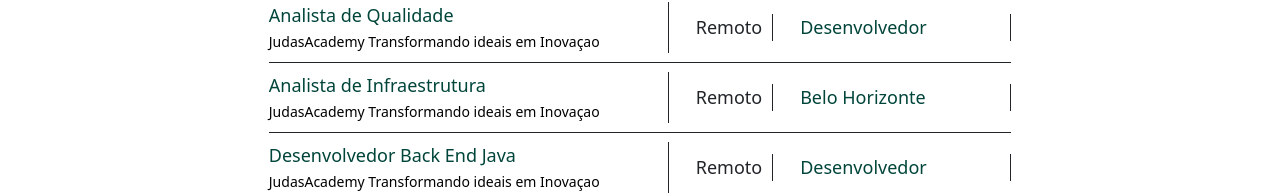
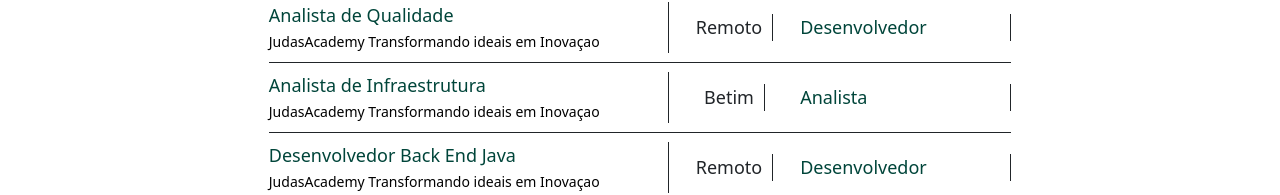
Before and after one commit to gustavohenri316/landingpagejudasacadamey, a React (Vite) app in the folder web/: page /Carreiras in a window 1280 px wide. Shown: the part 907-1102 px from the top of the page. Built offline with nearby package versions, Linux system fonts and the light colour scheme; no server answers.

Commit message:
corrigindo

```diff
--- a/web/src/components/Carreira/index.tsx
+++ b/web/src/components/Carreira/index.tsx
@@ -101,10 +101,10 @@
               <span>JudasAcademy Transformando ideais em Inovaçao</span>
             </div>
             <div className='vagas-text'>
-              <span>Remoto</span>
+              <span>Betim</span>
             </div>
             <div className='vagas-text'>
-              <p className='vagas-tipe'>Belo Horizonte</p>
+              <p className='vagas-tipe'>Analista</p>
             </div>
           </div>
           {/* ------------------- */}
```
